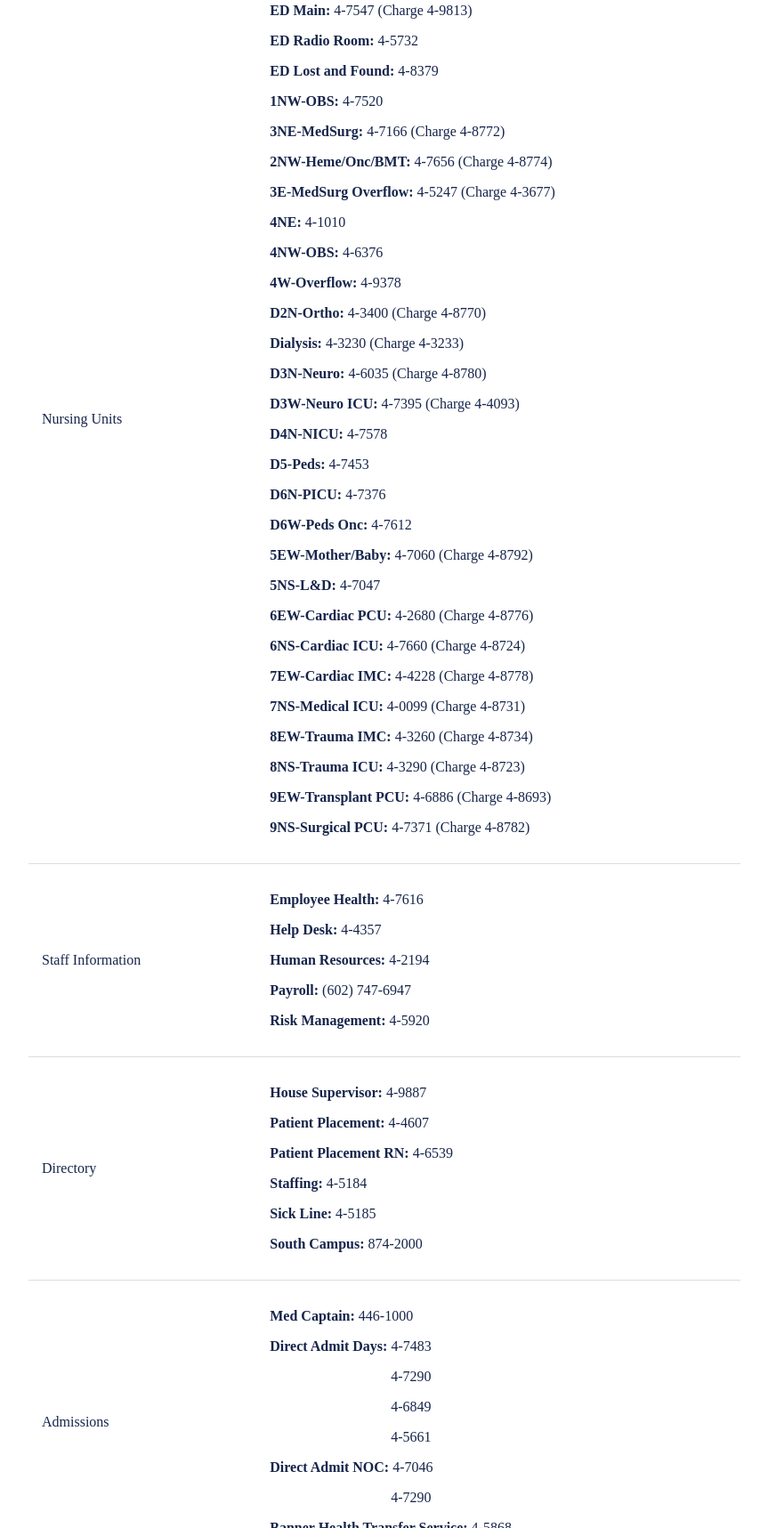
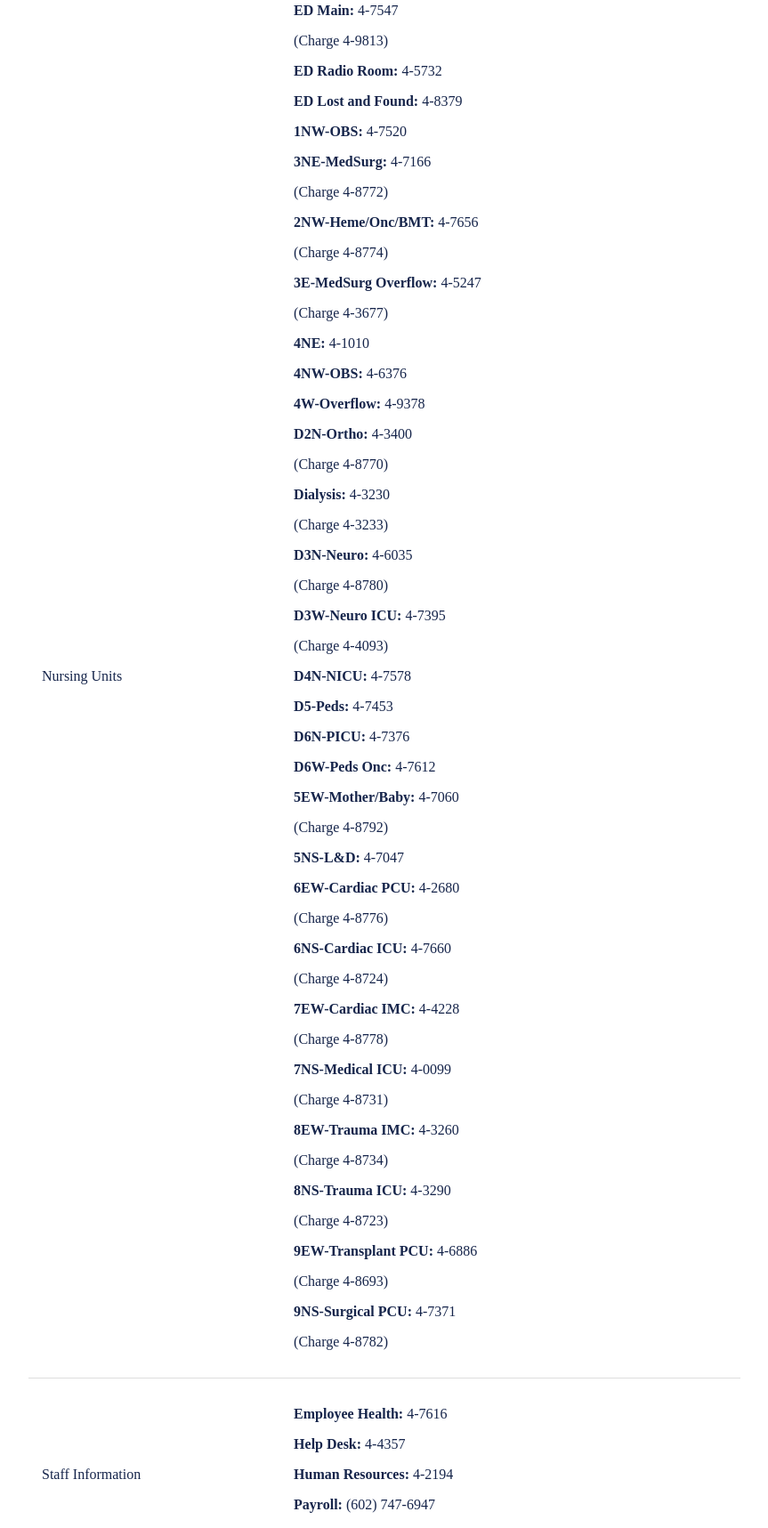
Before and after one commit to UArizona-IM/ImportantNumbers, a plain HTML site: page index.html in a window 1280 px wide. Shown: the part 902-2619 px from the top of the page at 89% size, without its empty margins (208-1071 px from the left). Drawn offline with Linux system fonts and the light colour scheme.

Commit message:
Add files via upload

```diff
--- a/index.html
+++ b/index.html
@@ -78,34 +78,51 @@
       <tr>
         <td>Nursing Units</td>
         <td>
-          <p><b>ED Main:</b> 4-7547 (Charge 4-9813)</p>
+          <p><b>ED Main:</b> 4-7547 </p>
+            <p>(Charge 4-9813)</p>
           <p><b>ED Radio Room:</b> 4-5732</p>
           <p><b>ED Lost and Found:</b> 4-8379</p>
           <p><b>1NW-OBS:</b> 4-7520</p>
-          <p><b>3NE-MedSurg:</b> 4-7166 (Charge 4-8772)</p>
-          <p><b>2NW-Heme/Onc/BMT:</b> 4-7656 (Charge 4-8774)</p>
-          <p><b>3E-MedSurg Overflow:</b> 4-5247 (Charge 4-3677)</p>
+          <p><b>3NE-MedSurg:</b> 4-7166 </p>
+            <p>(Charge 4-8772)</p>
+          <p><b>2NW-Heme/Onc/BMT:</b> 4-7656 </p>
+           <p>(Charge 4-8774)</p>
+          <p><b>3E-MedSurg Overflow:</b> 4-5247 </p>
+            <p>(Charge 4-3677)</p>
           <p><b>4NE:</b> 4-1010</p>
           <p><b>4NW-OBS:</b> 4-6376</p>
           <p><b>4W-Overflow:</b> 4-9378</p>
-          <p><b>D2N-Ortho:</b> 4-3400 (Charge 4-8770)</p>
-          <p><b>Dialysis:</b> 4-3230 (Charge 4-3233)</p>
-          <p><b>D3N-Neuro:</b> 4-6035 (Charge 4-8780)</p>
-          <p><b>D3W-Neuro ICU:</b> 4-7395 (Charge 4-4093)</p>
+          <p><b>D2N-Ortho:</b> 4-3400 </p>
+           <p>(Charge 4-8770)</p>
+          <p><b>Dialysis:</b> 4-3230 </p>
+            <p>(Charge 4-3233)</p>
+          <p><b>D3N-Neuro:</b> 4-6035 </p>
+            <p>(Charge 4-8780)</p>
+          <p><b>D3W-Neuro ICU:</b> 4-7395 </p>
+            <p>(Charge 4-4093)</p>
           <p><b>D4N-NICU:</b> 4-7578</p>
           <p><b>D5-Peds:</b> 4-7453</p>
           <p><b>D6N-PICU:</b> 4-7376</p>
           <p><b>D6W-Peds Onc:</b> 4-7612</p>
-          <p><b>5EW-Mother/Baby:</b> 4-7060 (Charge 4-8792)</p>
+          <p><b>5EW-Mother/Baby:</b> 4-7060 </p>
+            <p>(Charge 4-8792)</p>
           <p><b>5NS-L&D:</b> 4-7047</p>
-          <p><b>6EW-Cardiac PCU:</b> 4-2680 (Charge 4-8776)</p>
-          <p><b>6NS-Cardiac ICU:</b> 4-7660 (Charge 4-8724)</p>
-          <p><b>7EW-Cardiac IMC:</b> 4-4228 (Charge 4-8778)</p>
-          <p><b>7NS-Medical ICU:</b> 4-0099 (Charge 4-8731)</p>
-          <p><b>8EW-Trauma IMC:</b> 4-3260 (Charge 4-8734)</p>
-          <p><b>8NS-Trauma ICU:</b> 4-3290 (Charge 4-8723)</p>
-          <p><b>9EW-Transplant PCU:</b> 4-6886 (Charge 4-8693)</p>
-          <p><b>9NS-Surgical PCU:</b> 4-7371 (Charge 4-8782)</p>
+          <p><b>6EW-Cardiac PCU:</b> 4-2680 </p>
+            <p>(Charge 4-8776)</p>
+          <p><b>6NS-Cardiac ICU:</b> 4-7660 </p>
+            <p>(Charge 4-8724)</p>
+          <p><b>7EW-Cardiac IMC:</b> 4-4228 </p>
+            <p>(Charge 4-8778)</p>
+          <p><b>7NS-Medical ICU:</b> 4-0099 </p>
+            <p>(Charge 4-8731)</p>
+          <p><b>8EW-Trauma IMC:</b> 4-3260 </p>
+            <p>(Charge 4-8734)</p>
+          <p><b>8NS-Trauma ICU:</b> 4-3290 </p>
+            <p>(Charge 4-8723)</p>
+          <p><b>9EW-Transplant PCU:</b> 4-6886 </p>
+            <p>(Charge 4-8693)</p>
+          <p><b>9NS-Surgical PCU:</b> 4-7371 </p>
+            <p>(Charge 4-8782)</p>
         </td>
       </tr>
       <tr>
```
